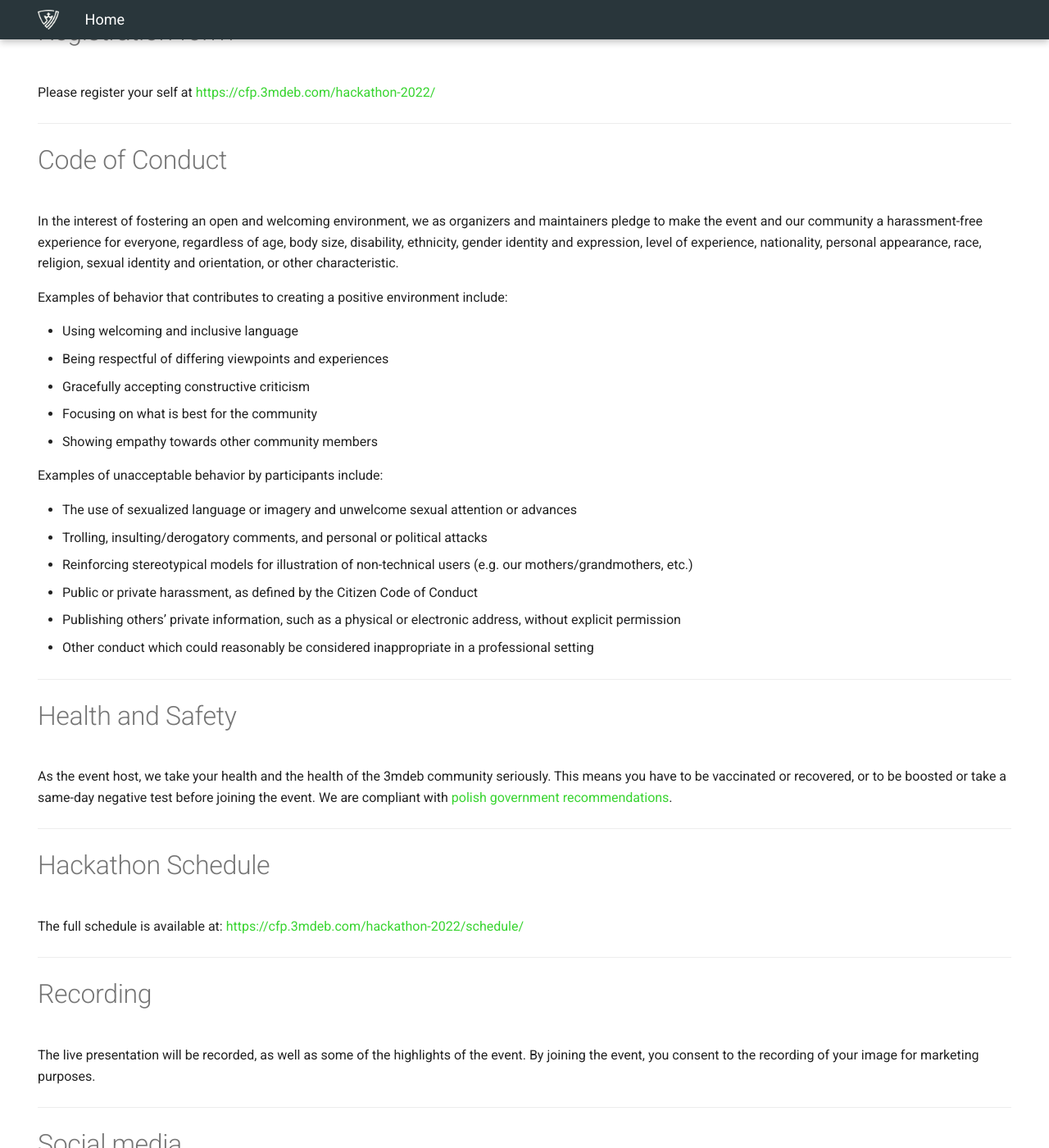
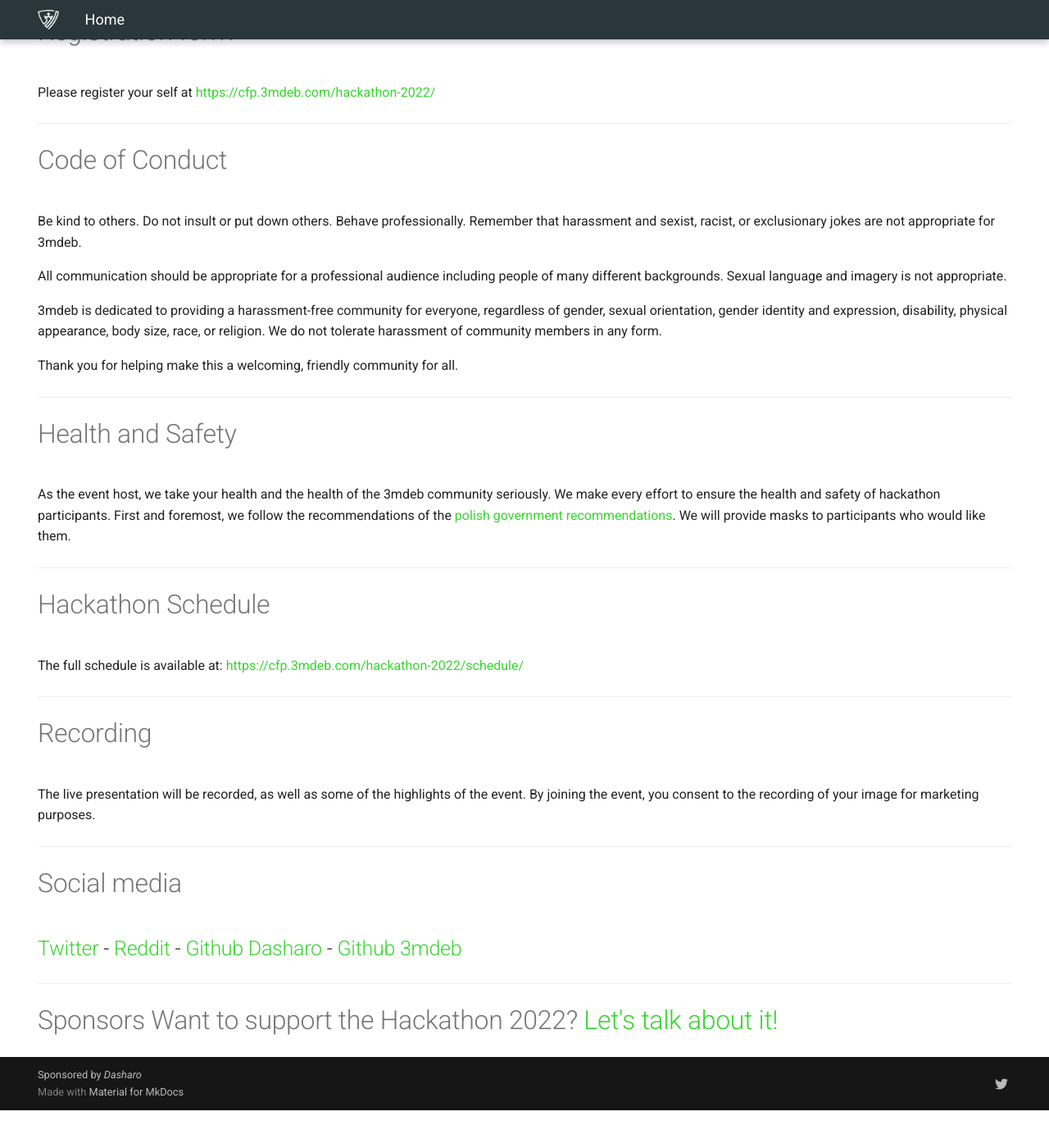
Before and after one commit to Dasharo/vpub, an MkDocs documentation site: the page built from docs/index.md, in a window 1280 px wide and 1400 px high, scrolled down 1588 px. Shown: the whole window at 82% size. Built offline with MkDocs 1.6.1 and Material for MkDocs 9.7.7, drawn with Linux system fonts in a browser that asks for light colours; after the commit the page ends 2942 px from its top, so only the background shows below that.

Commit message:
index.md: Change CoC and Health and Safety sections
Signed-off-by: Norbert Kamiński <norbert.kaminski@3mdeb.com>

```diff
--- a/docs/index.md
+++ b/docs/index.md
@@ -79,34 +79,20 @@
 Code of Conduct
 </h1>
 
-In the interest of fostering an open and welcoming environment, we as organizers
-and maintainers pledge to make the event and our community a harassment-free
-experience for everyone, regardless of age, body size, disability, ethnicity,
-gender identity and expression, level of experience, nationality, personal
-appearance, race, religion, sexual identity and orientation, or other
-characteristic.
+Be kind to others. Do not insult or put down others. Behave professionally.
+Remember that harassment and sexist, racist, or exclusionary jokes are not
+appropriate for 3mdeb.
 
+All communication should be appropriate for a professional audience including
+people of many different backgrounds. Sexual language and imagery is not
+appropriate.
 
-Examples of behavior that contributes to creating a positive environment include:
+3mdeb is dedicated to providing a harassment-free community for everyone,
+regardless of gender, sexual orientation, gender identity and expression,
+disability, physical appearance, body size, race, or religion. We do not
+tolerate harassment of community members in any form.
 
-*  Using welcoming and inclusive language
-*  Being respectful of differing viewpoints and experiences
-*  Gracefully accepting constructive criticism
-*  Focusing on what is best for the community
-*  Showing empathy towards other community members
-
-Examples of unacceptable behavior by participants include:
-
-*  The use of sexualized language or imagery and unwelcome sexual attention
-or advances
-*  Trolling, insulting/derogatory comments, and personal or political attacks
-*  Reinforcing stereotypical models for illustration of non-technical users
-(e.g. our mothers/grandmothers, etc.)
-*  Public or private harassment, as defined by the Citizen Code of Conduct
-*  Publishing others’ private information, such as a physical or electronic
-address, without explicit permission
-*  Other conduct which could reasonably be considered inappropriate in a
-professional setting
+Thank you for helping make this a welcoming, friendly community for all.
 
 ---
 
@@ -115,10 +101,10 @@
 </h1>
 
 As the event host, we take your health and the health of the 3mdeb community
-seriously. This means you have to be vaccinated or recovered, or to be
-boosted or take a same-day negative test before joining the event.
-We are compliant with
+seriously. We make every effort to ensure the health and safety of hackathon participants.
+First and foremost, we follow the recommendations of the
 [polish government recommendations](https://www.gov.pl/web/coronavirus/tips).
+We will provide masks to participants who would like them.
 
 ---
 
```
